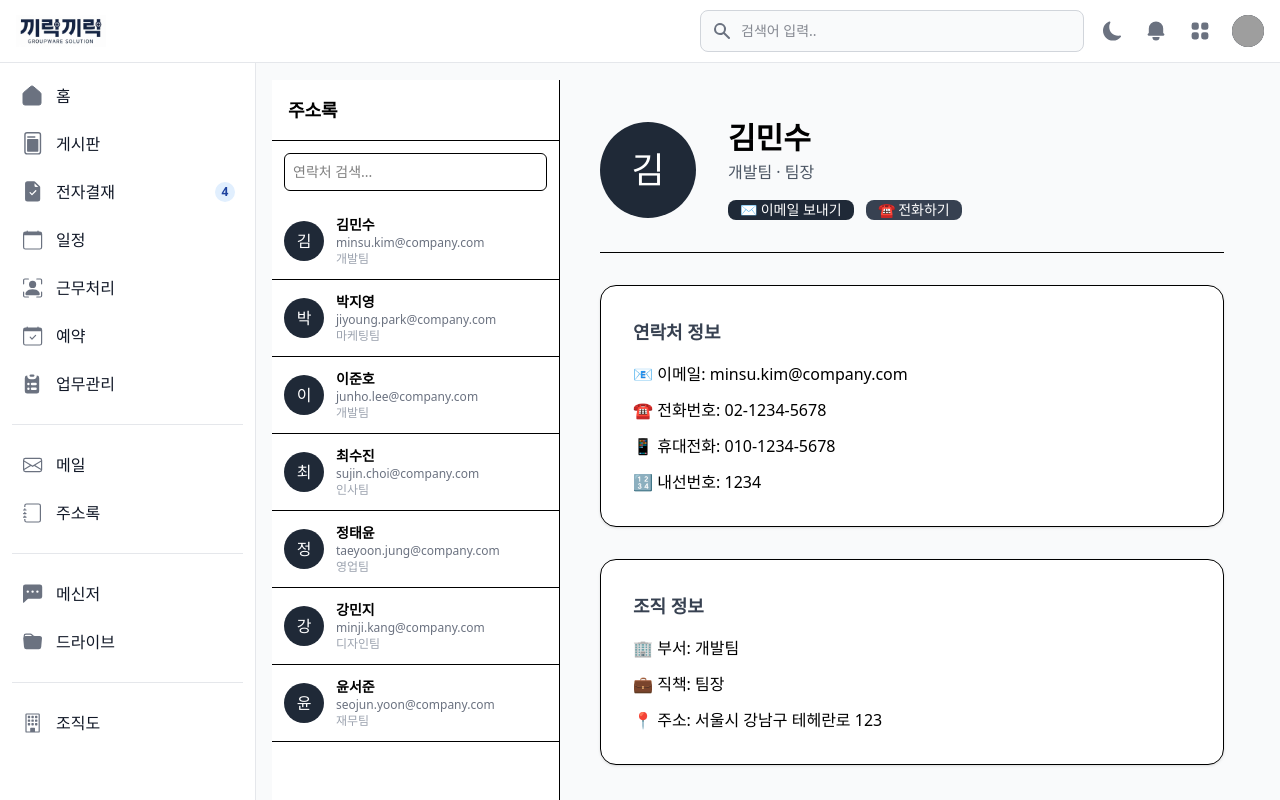
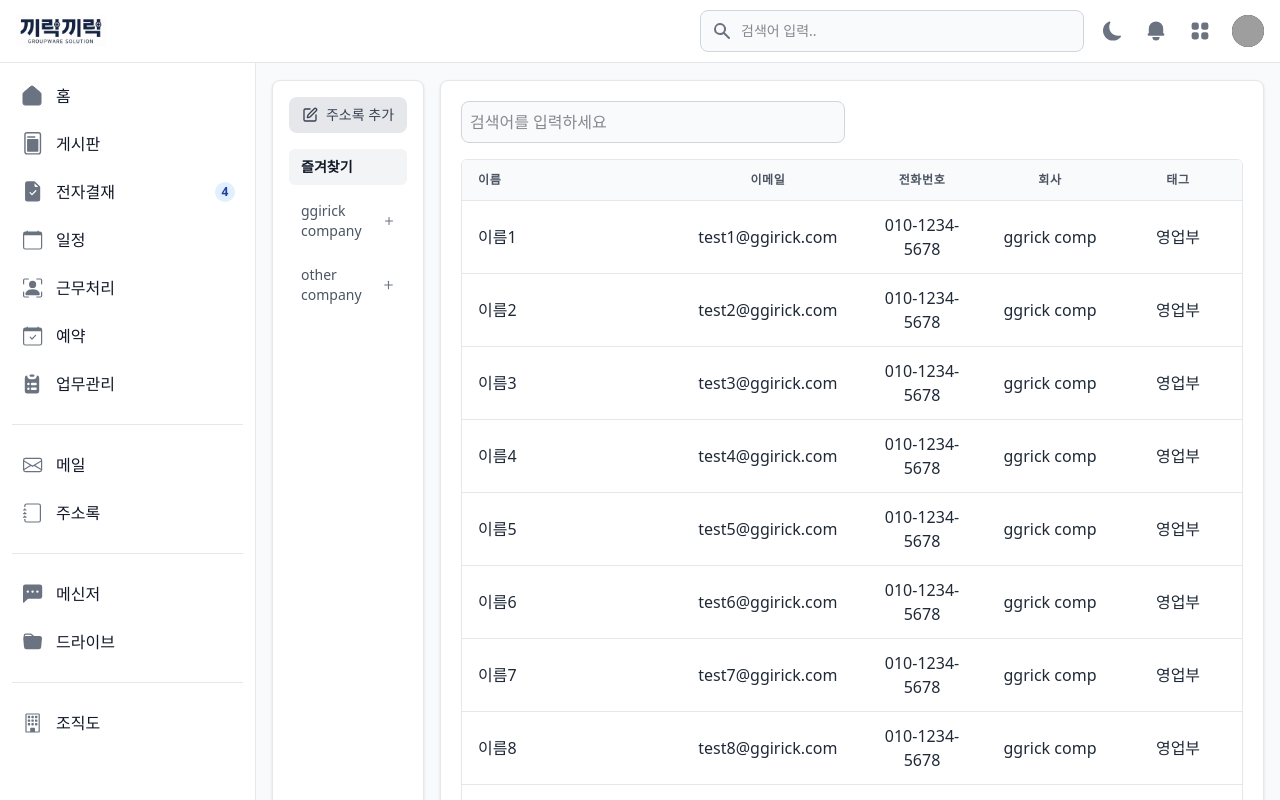
Before and after one commit to Ju-S/ggirick_wireframe, a React (Vite) app: page /ggirick_wireframe/address in a window 1280 px wide. Shown: the top 800 px of the page. Built offline with nearby package versions, Linux system fonts and the light colour scheme; grey boxes are pictures that could not be loaded.

Commit message:
ㅈ..ㅈ.주주..주주소록ㅇ..이이지롱~~~!

```diff
--- a/src/commons/components/contacts/Contacts.jsx
+++ b/src/commons/components/contacts/Contacts.jsx
@@ -1,92 +1,183 @@
-import React from "react";
+import React, { useState } from "react";
 import "flowbite";
-import { Button } from "flowbite-react";
+import { Button, Dropdown, Pagination, TextInput } from "flowbite-react";
+import { PenSquare, Plus } from "lucide-react";
 
 export default function Contacts() {
+  const [activeTab, setActiveTab] = useState("company");
+  const [selectedFilter, setSelectedFilter] = useState("title_content");
+  const [currentPage, setCurrentPage] = useState(1);
+
+  const filters = [
+    { value: "title_content", label: "제목+내용+작성자" },
+    { value: "title", label: "제목" },
+    { value: "content", label: "내용" },
+    { value: "author", label: "작성자" },
+  ];
+
   return (
-    <div className="flex h-screen bg-gray-50 w-full">
-      {/* ===== 왼쪽 사이드바 ===== */}
-      <aside className="w-72 border-r bg-white flex flex-col">
-        <div className="p-4 font-semibold text-lg border-b">주소록</div>
-        <div className="p-3">
-          <input
-            type="text"
-            className="w-full p-2 border rounded-md text-sm"
-            placeholder="연락처 검색..."
-          />
-        </div>
+    <main className="min-h-screen max-h-screen flex flex-col p-4 pt-20 md:ml-64 bg-gray-50 dark:bg-gray-900">
+      <div className="flex-1 grid grid-cols-6 gap-4">
+        {/* ------------------- 사이드 네비게이션 ------------------- */}
+        <aside className="col-span-1 rounded-lg border bg-white border-gray-200 dark:bg-gray-900 dark:border-gray-700 p-4 flex flex-col shadow-sm">
+          {/* 주소록 추가 버튼 */}
+          <button className="text-gray-700 dark:text-white px-3 py-2 mb-4 flex items-center justify-center gap-2 bg-gray-200 hover:bg-gray-300 dark:bg-gray-700 dark:hover:bg-gray-600 rounded-lg text-sm font-medium transition">
+            <PenSquare className="h-4 w-4" />
+            주소록 추가
+          </button>
 
-        <div className="overflow-y-auto">
-          {[
-            { name: "김민수", dept: "개발팀", email: "minsu.kim@company.com" },
-            { name: "박지영", dept: "마케팅팀", email: "jiyoung.park@company.com" },
-            { name: "이준호", dept: "개발팀", email: "junho.lee@company.com" },
-            { name: "최수진", dept: "인사팀", email: "sujin.choi@company.com" },
-            { name: "정태윤", dept: "영업팀", email: "taeyoon.jung@company.com" },
-            { name: "강민지", dept: "디자인팀", email: "minji.kang@company.com" },
-            { name: "윤서준", dept: "재무팀", email: "seojun.yoon@company.com" },
-          ].map((person, idx) => (
-            <div
-              key={idx}
-              className="flex items-center gap-3 p-3 hover:bg-gray-100 cursor-pointer border-b"
+          {/* 즐겨찾기 탭 */}
+          <div className="flex flex-col gap-2 text-sm">
+            <button
+              onClick={() => setActiveTab("company")}
+              className={`px-3 py-2 text-left rounded-md transition ${
+                activeTab === "company"
+                  ? "bg-gray-100 font-semibold text-gray-900 dark:bg-gray-800 dark:text-gray-100"
+                  : "text-gray-600 hover:bg-gray-100 dark:text-gray-300 dark:hover:bg-gray-800"
+              }`}
             >
-              <div className="w-10 h-10 bg-gray-800 text-white flex items-center justify-center rounded-full">
-                {person.name[0]}
+              즐겨찾기
+            </button>
+
+            {/* 회사 내부 그룹 드롭다운 */}
+            <div>
+              <div className="flex items-center justify-between px-3 py-2 rounded-md cursor-pointer hover:bg-gray-100 dark:hover:bg-gray-800">
+                <button
+                  onClick={() => setActiveTab("group")}
+                  className={`text-left ${
+                    activeTab === "group"
+                      ? "font-semibold text-gray-900 dark:text-gray-100"
+                      : "text-gray-600 dark:text-gray-300"
+                  }`}
+                >
+                  ggirick company
+                </button>
+                <Plus className="h-4 w-4 cursor-pointer text-gray-500 hover:text-gray-700 dark:text-gray-400 dark:hover:text-gray-200" />
               </div>
-              <div className="text-sm">
-                <div className="font-semibold">{person.name}</div>
-                <div className="text-gray-500 text-xs">{person.email}</div>
-                <div className="text-gray-400 text-xs">{person.dept}</div>
+
+              {/* 그룹 리스트 */}
+              {activeTab === "group" && (
+                <div className="ml-3 mt-1 flex flex-col gap-1 text-sm">
+                  <button className="text-gray-700 dark:text-gray-300 hover:underline text-left">
+                    개발팀
+                  </button>
+                  <button className="text-gray-700 dark:text-gray-300 hover:underline text-left">
+                    디자인팀
+                  </button>
+                  <button className="text-gray-700 dark:text-gray-300 hover:underline text-left">
+                    마케팅팀
+                  </button>
+                  <button className="text-gray-700 dark:text-gray-300 hover:underline text-left">
+                    경리팀
+                  </button>
+                  <button className="text-gray-700 dark:text-gray-300 hover:underline text-left">
+                    인사팀
+                  </button>
+                  <button className="text-gray-700 dark:text-gray-300 hover:underline text-left">
+                    수출팀
+                  </button>
+                </div>
+              )}
+            </div>
+
+            {/* 회사 내부 그룹 드롭다운 */}
+            <div>
+              <div className="flex items-center justify-between px-3 py-2 rounded-md cursor-pointer hover:bg-gray-100 dark:hover:bg-gray-800">
+                <button
+                  onClick={() => setActiveTab("group")}
+                  className={`text-left ${
+                    activeTab === "group"
+                      ? "font-semibold text-gray-900 dark:text-gray-100"
+                      : "text-gray-600 dark:text-gray-300"
+                  }`}
+                >
+                  other company
+                </button>
+                <Plus className="h-4 w-4 cursor-pointer text-gray-500 hover:text-gray-700 dark:text-gray-400 dark:hover:text-gray-200" />
               </div>
-            </div>
-          ))}
-        </div>
-      </aside>
 
-      {/* ===== 오른쪽 상세 정보 ===== */}
-      <main className=" p-10 overflow-y-auto bg-gray-50 flex flex-col flex-1">
-        {/* 상단 프로필 */}
-        <div className="flex items-center gap-8">
-          <div className="w-24 h-24 bg-gray-800 text-white flex items-center justify-center text-4xl rounded-full">
-            김
-          </div>
-          <div>
-            <h2 className="text-3xl font-semibold">김민수</h2>
-            <p className="text-gray-600 mt-1 text-base">개발팀 · 팀장</p>
-            <div className="flex gap-3 mt-4">
-              <Button size="sm" color="dark">
-                ✉ 이메일 보내기
-              </Button>
-              <Button size="sm" color="gray">
-                ☎ 전화하기
-              </Button>
+              {/* 그룹 리스트 */}
+              {activeTab === "group" && (
+                <div className="ml-3 mt-1 flex flex-col gap-1 text-sm">
+                  <button className="text-gray-700 dark:text-gray-300 hover:underline text-left">
+                    신진무역
+                  </button>
+                  <button className="text-gray-700 dark:text-gray-300 hover:underline text-left">
+                    삼성
+                  </button>
+                  <button className="text-gray-700 dark:text-gray-300 hover:underline text-left">
+                    애플
+                  </button>
+                  <button className="text-gray-700 dark:text-gray-300 hover:underline text-left">
+                    레드불
+                  </button>
+                  <button className="text-gray-700 dark:text-gray-300 hover:underline text-left">
+                    나사
+                  </button>
+
+                </div>
+              )}
             </div>
           </div>
-        </div>
+        </aside>
 
-        <hr className="my-8" />
 
-        {/* 연락처 정보 */}
-        <section className="bg-white p-8 rounded-2xl shadow-sm border mb-8 w-full">
-          <h3 className="font-semibold mb-4 text-gray-700 text-lg">연락처 정보</h3>
-          <ul className="text-base space-y-3">
-            <li>📧 이메일: minsu.kim@company.com</li>
-            <li>☎ 전화번호: 02-1234-5678</li>
-            <li>📱 휴대전화: 010-1234-5678</li>
-            <li>🔢 내선번호: 1234</li>
-          </ul>
+
+        {/* ------------------- 게시글 목록 ------------------- */}
+        <section className="col-span-5 rounded-lg border bg-white border-gray-200 dark:bg-gray-900 dark:border-gray-700 p-5 flex flex-col shadow-sm">
+          {/* 검색창 + 필터 */}
+          <div className="flex items-center justify-between mb-4">
+            <div className="flex items-center gap-3">
+              <TextInput
+                type="text"
+                placeholder="검색어를 입력하세요"
+                className="w-80 md:w-96 focus:ring-gray-300 focus:border-gray-300 dark:focus:ring-gray-600 dark:focus:border-gray-600"
+                sizing="sm"
+              />
+            </div>
+          </div>
+
+          {/* 게시글 목록 */}
+          <div className="flex-1 overflow-y-auto rounded-md border border-gray-200 dark:border-gray-700">
+            <table className="w-full text-left border-collapse">
+              <thead className="bg-gray-50 dark:bg-gray-800 border-b border-gray-200 dark:border-gray-700">
+              <tr className="text-xs font-semibold text-gray-600 dark:text-gray-300 uppercase tracking-wider">
+                <th className="py-3 px-4">이름</th>
+                <th className="py-3 px-4 w-24 text-center">이메일</th>
+                <th className="py-3 px-4 w-32 text-center">전화번호</th>
+                <th className="py-3 px-4 w-32 text-center">회사</th>
+                <th className="py-3 px-4 w-32 text-center">태그</th>
+              </tr>
+              </thead>
+              <tbody>
+              {Array.from({ length: 10 }, (_, i) => (
+                <tr
+                  key={i}
+                  className="hover:bg-gray-100 dark:hover:bg-gray-800 text-gray-800 dark:text-gray-200 border-b border-gray-200 dark:border-gray-700 transition"
+                >
+                  <td className="py-3 px-4">이름{i + 1}</td>
+                  <td className="py-3 px-4 text-center">test{i+1}@ggirick.com</td>
+                  <td className="py-3 px-4 text-center">010-1234-5678</td>
+                  <td className="py-3 px-4 text-center">ggrick comp</td>
+                  <td className="py-3 px-4 text-center">영업부</td>
+                </tr>
+              ))}
+              </tbody>
+            </table>
+          </div>
+
+          {/* 페이지네이션 */}
+          <div className="mt-4 flex justify-center">
+            <Pagination
+              currentPage={currentPage}
+              onPageChange={page => setCurrentPage(page)}
+              totalPages={5}
+              showIcons
+              className="[&>nav>ul>li>button]:text-gray-600 [&>nav>ul>li>button:hover]:bg-gray-100 dark:[&>nav>ul>li>button]:text-gray-300 dark:[&>nav>ul>li>button:hover]:bg-gray-800"
+            />
+          </div>
         </section>
-
-        {/* 조직 정보 */}
-        <section className="bg-white p-8 rounded-2xl shadow-sm border w-full">
-          <h3 className="font-semibold mb-4 text-gray-700 text-lg">조직 정보</h3>
-          <ul className="text-base space-y-3">
-            <li>🏢 부서: 개발팀</li>
-            <li>💼 직책: 팀장</li>
-            <li>📍 주소: 서울시 강남구 테헤란로 123</li>
-          </ul>
-        </section>
-      </main>
-    </div>
+      </div>
+    </main>
   );
 }
--- a/src/pages/ContactsPage.jsx
+++ b/src/pages/ContactsPage.jsx
@@ -3,9 +3,9 @@ import Contacts from "../commons/components/contacts/Contacts.jsx";
 
 export default function ContactsPage() {
   return (
-    <div className="flex h-screen bg-gray-50 p-4 pt-20 md:ml-64">
-      {/*주소록 */}
-      <Contacts />
-    </div>
+    <>{/*주소록 */}
+      <Contacts /></>
+
+
   );
 }
```
